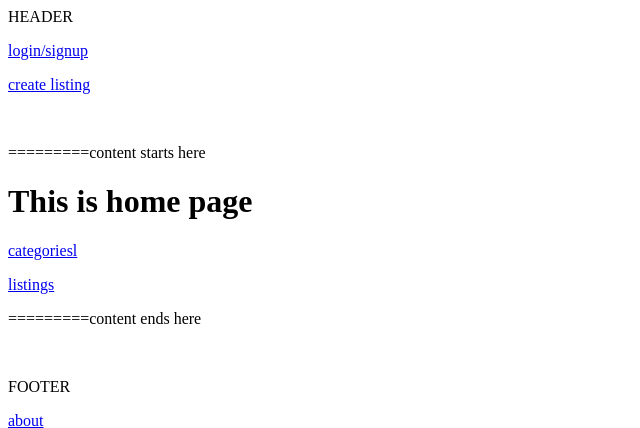
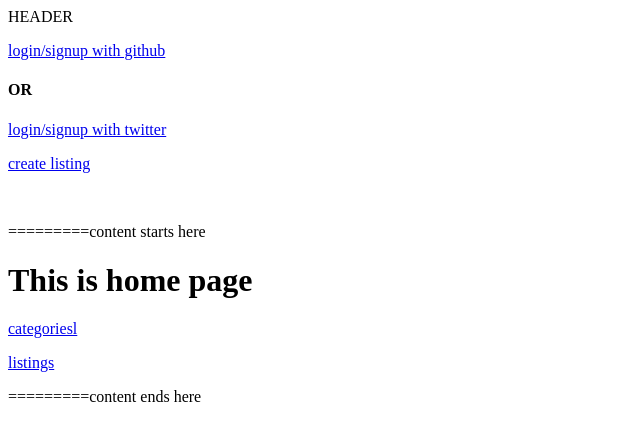
Before and after one commit to narmadainfosys/mnryp, a Django app: page / in a window 1280 px wide. Shown: the top 428 px of the page, without its empty margins (0-640 px from the left). Run offline with Django 3.2, Linux system fonts and the light colour scheme; some libraries are stand-ins or nearby versions.

Commit message:
add twitter login/signup

```diff
--- a/mnryp_project/settings.py
+++ b/mnryp_project/settings.py
@@ -44,6 +44,7 @@
     'allauth.account',
     'allauth.socialaccount',
     'allauth.socialaccount.providers.github',
+    'allauth.socialaccount.providers.twitter',
 ]
 
 MIDDLEWARE = [
--- a/mnryp_project/templates/base.html
+++ b/mnryp_project/templates/base.html
@@ -14,7 +14,10 @@
       <a href="{% url 'account_logout' %}">logout</a>
 
       {% else %}
-      <a href="{% provider_login_url 'github' %}">login/signup</a>
+      <a href="{% provider_login_url 'github' %}">login/signup with github</a>
+      <br />
+      <h4>OR</h4>
+      <a href="{% provider_login_url 'twitter' %}">login/signup with twitter</a>
       {% endif %}
       <p><a href="{% url 'create_listing' %}">create listing</a></p>
     </div>
```
